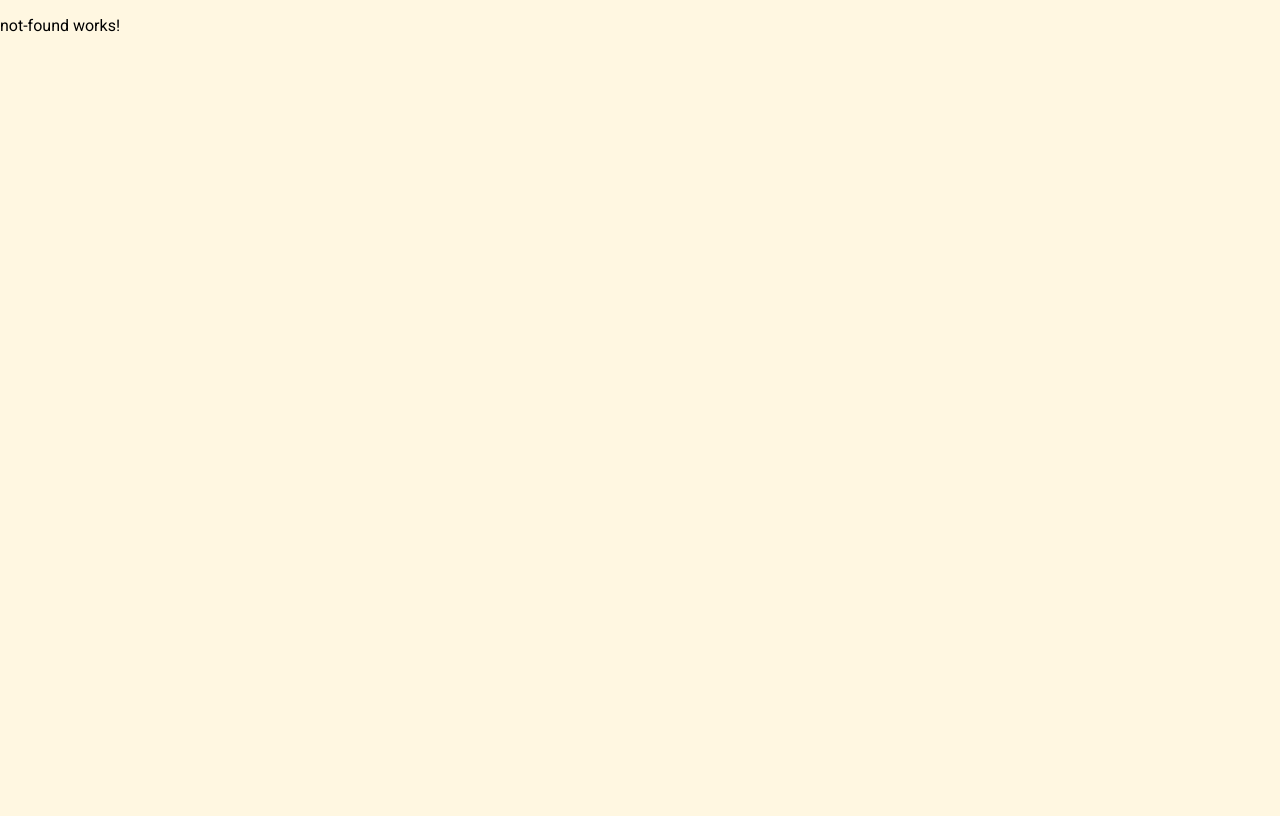
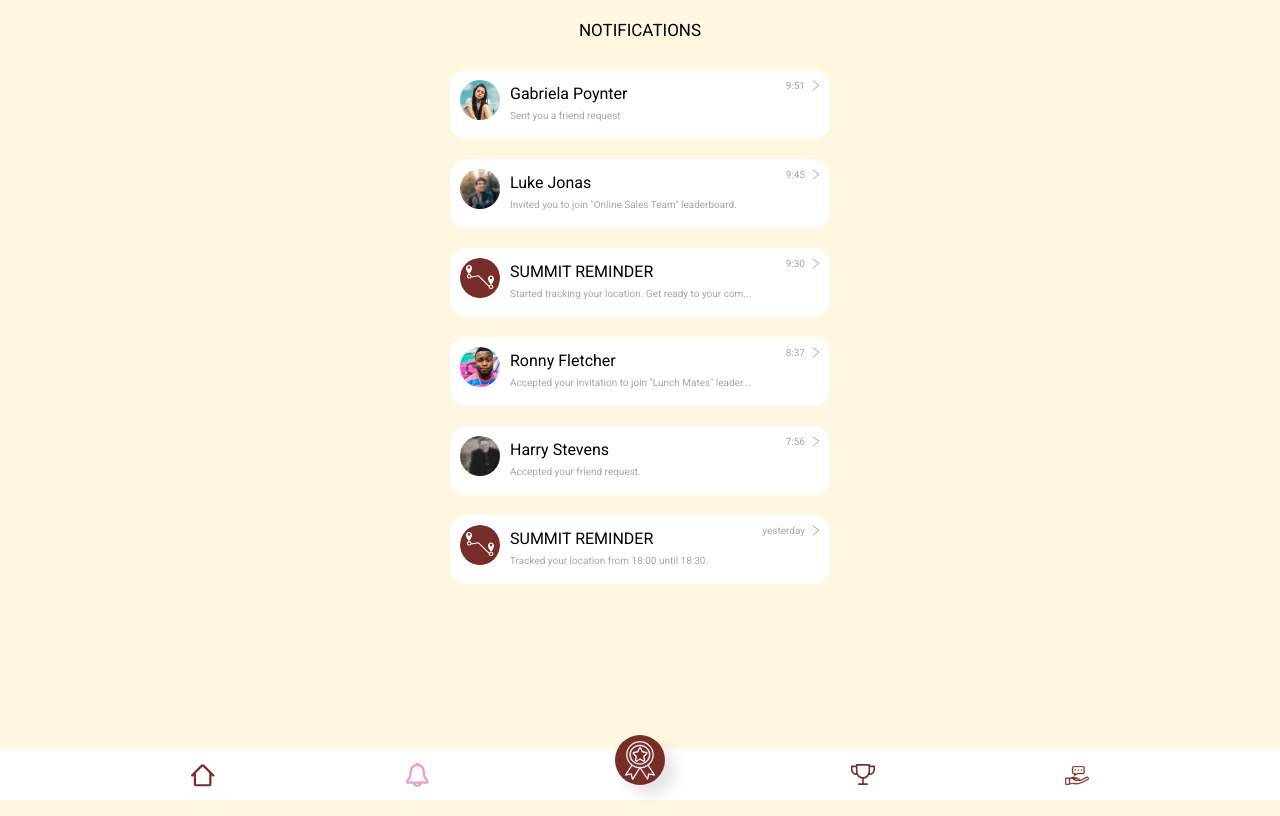
Before and after one commit to CarmenAriasM/XP-user-experience, an Angular app: page /notifications in a window 1280 px wide. Before the commit this address led to /not-found. Built offline with nearby package versions, Linux system fonts and the light colour scheme.

Commit message:
Finished notifications

```diff
--- a/src/app/app-routing.module.ts
+++ b/src/app/app-routing.module.ts
@@ -10,6 +10,7 @@ import { LeaderboardsComponent } from './components/leaderboards/leaderboards.co
 import { HowItWorksComponent } from './components/how-it-works/how-it-works.component';
 import { RewardsComponent } from './components/rewards/rewards.component';
 import { QrCodeComponent } from './components/qr-code/qr-code.component';
+import { NotificationsComponent } from './components/notifications/notifications.component';
 
 const routes: Routes = [
   { path: '', component: IntroComponent },
@@ -22,6 +23,7 @@ const routes: Routes = [
   { path: 'how-it-works', component: HowItWorksComponent },
   { path: 'rewards', component: RewardsComponent },
   { path: 'rewards/reward-code', component: QrCodeComponent },
+  { path: 'notifications', component: NotificationsComponent },
 
 
   { path: '**', redirectTo: 'not-found' },
--- a/src/app/components/footer/footer.component.html
+++ b/src/app/components/footer/footer.component.html
@@ -1,11 +1,11 @@
 <div class="main-container">
     <div class="sub-container">
         <div><a routerLink="/home" routerLinkActive="pinkBg" [routerLinkActiveOptions]="{exact: true}"><div class="icon icon-house"></div></a></div>
-        <div><div class="icon icon-bell"></div></div>
+        <div><a routerLink="/notifications" routerLinkActive="pinkBg" [routerLinkActiveOptions]="{exact: true}"><div class="icon icon-bell"></div></a></div>
     </div>
     <div class="center-item">
         <div class="center-item-div" routerLink="/rewards" routerLinkActive="orangeBg" [routerLinkActiveOptions]="{exact: false}">
-            <a ><div class="icon icon-medal"></div></a>
+            <a><div class="icon icon-medal"></div></a>
         </div>
     </div>
     <div class="sub-container">
--- a/src/app/components/leaderboards/leaderboards.component.html
+++ b/src/app/components/leaderboards/leaderboards.component.html
@@ -99,7 +99,7 @@
             <div class="person"><img src="assets/leaderboard-pics/person-4.png" alt=""></div>
             <div class="person-name">Gabriela Poynter</div>
             <div class="action-buttons">
-                <div>ACCEPT REQUEST</div>
+                <div routerLink="/notifications">ACCEPT REQUEST</div>
                 <div>DENY REQUEST</div>
             </div>
         </div>
--- a/src/app/components/leaderboards/leaderboards.component.ts
+++ b/src/app/components/leaderboards/leaderboards.component.ts
@@ -1,4 +1,5 @@
 import { Component } from '@angular/core';
+import { Router } from '@angular/router';
 
 @Component({
   selector: 'app-leaderboards',
@@ -9,6 +10,15 @@ export class LeaderboardsComponent {
   leaderboards: boolean = true;
   showLunchLeaderboard: boolean = false;
   showOnlineSalesLeaderboard: boolean = false;
+  previousUrl;
+  constructor(public router: Router) {
+    this.previousUrl = this.router.getCurrentNavigation()?.previousNavigation?.finalUrl?.toString();
+  }
+  ngOnInit() {
+    if(this.previousUrl == '/notifications') {
+      this.leaderboards = false;
+    }
+  }
   showLeaderboard(leaderboard: string) {
     let arrow = document.getElementById(leaderboard + '-arrow') as HTMLElement | null;
     if(arrow?.classList.contains('rotated')) {
--- a/src/app/components/notifications/notifications.component.css
+++ b/src/app/components/notifications/notifications.component.css
@@ -0,0 +1,46 @@
+.page-title {
+    padding-top: 20px;
+}
+.container {
+    display: flex;
+    flex-direction: column;
+    gap: 20px;
+    padding: 10px;
+    max-width: 400px;
+    margin-left: auto;
+    margin-right: auto;
+}
+.item {
+    background-color: white;
+    border-radius: 16px;
+    padding: 10px;
+    padding-bottom: 15px;
+    display: flex;
+    justify-content: space-between;
+    cursor: pointer;
+}
+.arrow-icon {
+    transform: rotate(180deg);
+}
+.person-img {
+    padding-right: 10px;
+}
+.person-img img {
+    width: 40px;
+    height: 40px;
+    border-radius: 999px;
+}
+.data {
+    margin-right: auto;
+    display: flex;
+    flex-direction: column;
+    justify-content: space-around;
+}
+.date {
+    display: flex;
+    gap: 7px;
+}
+.message, .date {
+    color: #A6A6A6;
+    font-size: 10px;
+}
--- a/src/app/components/notifications/notifications.component.html
+++ b/src/app/components/notifications/notifications.component.html
@@ -1 +1,52 @@
-<p>notifications works!</p>
+<div class="page-title">NOTIFICATIONS</div>
+<div class="container">
+    <div class="item" routerLink="/leaderboards">
+        <div class="person-img"><img src="assets/leaderboard-pics/person-4.png" alt=""></div>
+        <div class="data">
+            <div>Gabriela Poynter</div>
+            <div class="message">Sent you a friend request</div>
+        </div>
+        <div class="date">9:51 <span><img src="assets/icons/arrow-grey.svg" class="arrow-icon" alt=""></span></div>
+    </div>
+    <div class="item">
+        <div class="person-img"><img src="assets/leaderboard-pics/person-1.png" alt=""></div>
+        <div class="data">
+            <div>Luke Jonas</div>
+            <div class="message">Invited you to join "Online Sales Team" leaderboard.</div>
+        </div>
+        <div class="date">9:45 <span><img src="assets/icons/arrow-grey.svg" class="arrow-icon" alt=""></span></div>
+    </div>
+    <div class="item">
+        <div class="person-img"><img src="assets/summit-icon.png" alt=""></div>
+        <div class="data">
+            <div>SUMMIT REMINDER</div>
+            <div class="message">Started tracking your location. Get ready to your com...</div>
+        </div>
+        <div class="date">9:30 <span><img src="assets/icons/arrow-grey.svg" class="arrow-icon" alt=""></span></div>
+    </div>
+    <div class="item">
+        <div class="person-img"><img src="assets/leaderboard-pics/person-5.png" alt=""></div>
+        <div class="data">
+            <div>Ronny Fletcher</div>
+            <div class="message">Accepted your invitation to join "Lunch Mates" leader...</div>
+        </div>
+        <div class="date">8:37 <span><img src="assets/icons/arrow-grey.svg" class="arrow-icon" alt=""></span></div>
+    </div>
+    <div class="item">
+        <div class="person-img"><img src="assets/leaderboard-pics/person-2.png" alt=""></div>
+        <div class="data">
+            <div>Harry Stevens</div>
+            <div class="message">Accepted your friend request.</div>
+        </div>
+        <div class="date">7:56 <span><img src="assets/icons/arrow-grey.svg" class="arrow-icon" alt=""></span></div>
+    </div>
+    <div class="item">
+        <div class="person-img"><img src="assets/summit-icon.png" alt=""></div>
+        <div class="data">
+            <div>SUMMIT REMINDER</div>
+            <div class="message">Tracked your location from 18:00 until 18:30. </div>
+        </div>
+        <div class="date">yesterday <span><img src="assets/icons/arrow-grey.svg" class="arrow-icon" alt=""></span></div>
+    </div>
+</div>
+<app-footer></app-footer>
```
Also changed, not shown: src/assets/icons/arrow-grey.svg (added), src/assets/summit-icon.png (added).
